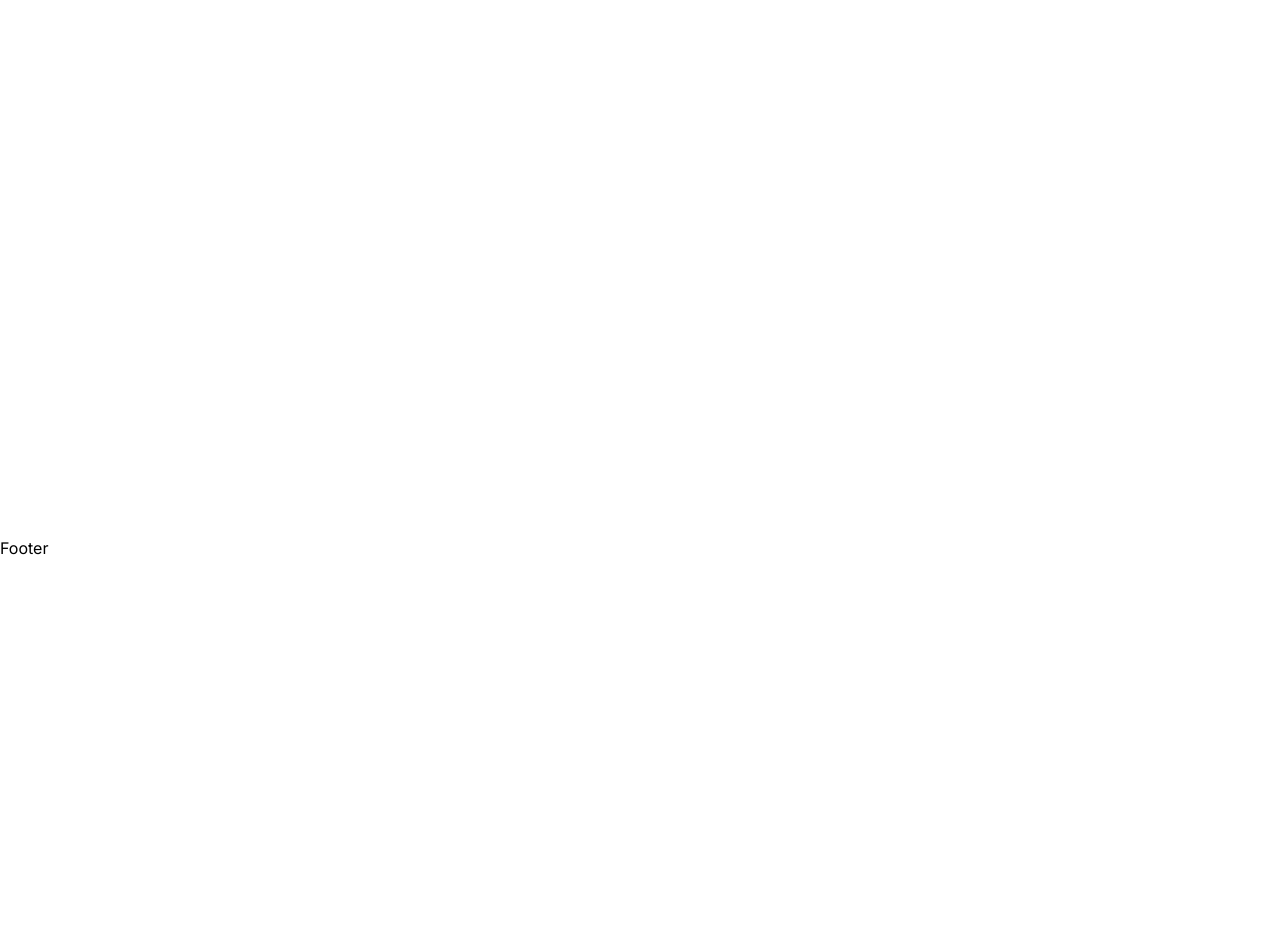
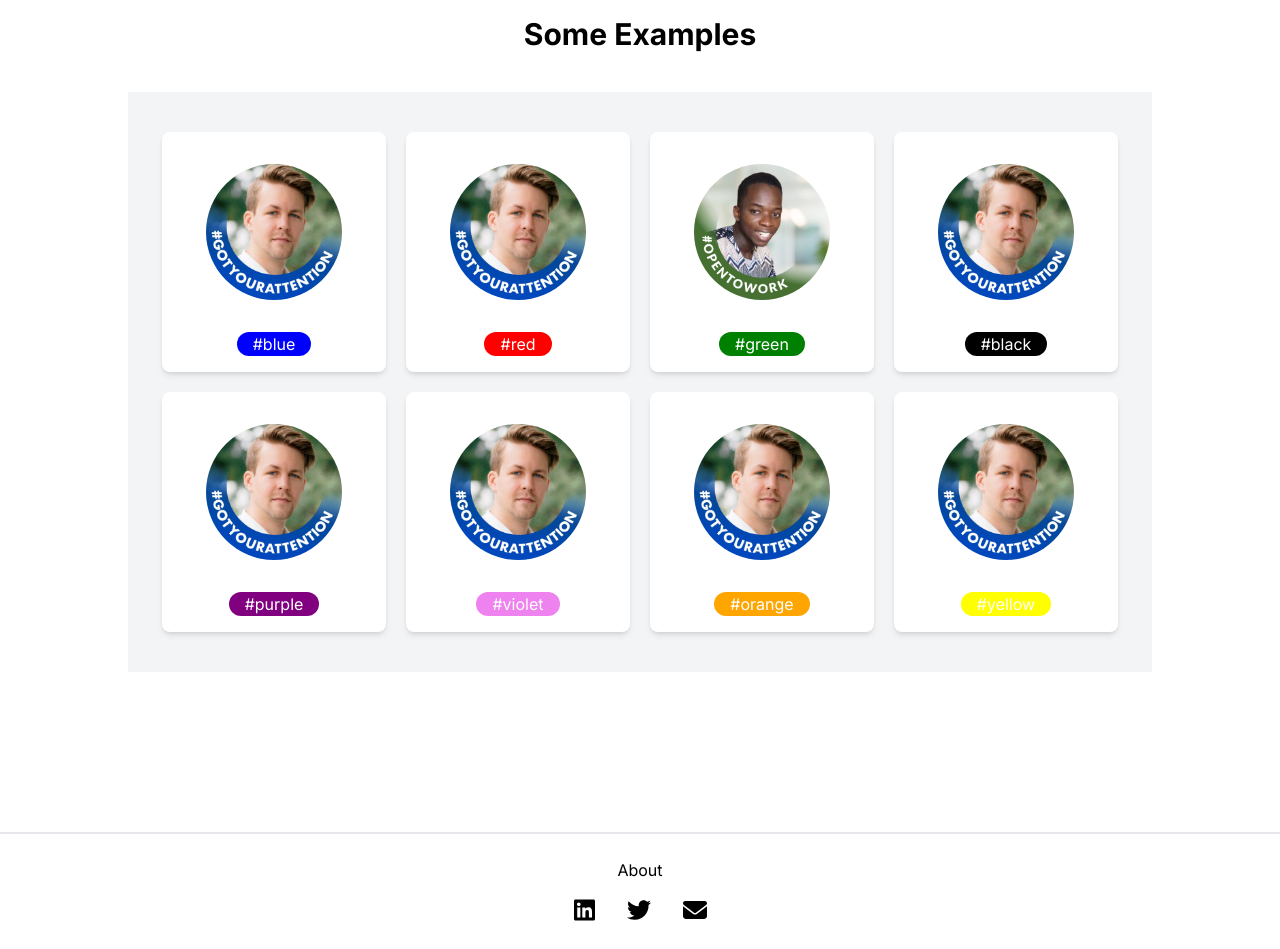
Before and after one commit to Biyinzika-Joshua-J/custom-linkedin-badge-maker, a Next.js app: page / in a window 1280 px wide. Shown: the part 240-1189 px from the top of the page. Before the commit the page ends 800 px from the top, so only its background shows below. Built offline with nearby package versions, Linux system fonts and the light colour scheme.

Commit message:
finished home page examples section

```diff
--- /dev/null
+++ b/app/(root)/about/page.tsx
@@ -0,0 +1,11 @@
+import React from 'react'
+
+const About = () => {
+  return (
+    <main className="flex-1">
+        About
+    </main>
+  )
+}
+
+export default About
--- a/app/(root)/page.tsx
+++ b/app/(root)/page.tsx
@@ -1,9 +1,37 @@
 import Image from 'next/image'
+import MainCard from '@/components/cards/MainCard'
+import { ExamplesOfCustomBadges } from '@/constants/constants'
+import { Item } from '@radix-ui/react-dropdown-menu'
 
 export default function Home() {
   return (
     <main className="flex-1">
+       <div className="mx-auto lg:w-[80%] my-20">
+       <div className="">
+          Upload area
+        </div>
 
+        {/*TODO: When a user is logined - show there previous profile pics instead*/}
+        <div className="py-20">
+          <h2 className="text-center text-3xl font-bold">
+            Some Examples
+          </h2>
+          <div className="mt-10 py-10 flex justify-center bg-gray-100">
+          <div className=" grid md:grid-cols-3 lg:grid-cols-4 sm:grid-cols-2 grid-cols-1 gap-5">
+            {
+              ExamplesOfCustomBadges.map((item, idx) => (
+                <MainCard
+                  imageUrl={item.image}
+                  badgeColor={item.badgeColor}
+                  badgeLabel={item.badgeLabel}
+                  key={idx}
+                />
+              ))
+            }
+          </div>
+          </div>
+        </div>
+       </div>
     </main>
   )
 }
--- /dev/null
+++ b/components/cards/MainCard.tsx
@@ -0,0 +1,34 @@
+import React from "react";
+import Image from "next/image";
+
+interface Props {
+    imageUrl : string;
+    badgeLabel : string;
+    badgeColor : string;
+}
+
+const MainCard = ({imageUrl, badgeLabel, badgeColor}:Props) => {
+  return (
+    <div className="w-56">
+      <div className="bg-white shadow-md rounded-lg max-w-sm dark:bg-gray-800 dark:border-gray-700">
+        <div className="flex items-center justify-center">
+          <Image
+            className="p-8 rounded-full"
+            src={imageUrl}
+            alt="custom badge photos example"
+            width={200}
+            height={200}
+          />
+        </div>
+       <div className="flex items-center justify-center pb-4">
+            <span style={{backgroundColor:badgeColor}} className={` text-white px-4 rounded-xl`}>
+                #{badgeLabel}
+            </span>
+       </div>
+      </div>
+
+    </div>
+  );
+};
+
+export default MainCard;
--- a/components/shared/Footer/Footer.tsx
+++ b/components/shared/Footer/Footer.tsx
@@ -1,9 +1,32 @@
-import React from 'react'
+import React from "react";
+import Link from "next/link";
+import { FontAwesomeIcon } from "@fortawesome/react-fontawesome";
+import { FooterSocialLinks } from "@/constants/constants";
 
 const Footer = () => {
   return (
-    <div>Footer</div>
-  )
-}
+    <footer className="py-6 border-t-2 border-gray-200">
+      <div className="flex items-center justify-center flex-col">
+        <div className="pb-4  text-center">
+          <Link
+            className="hover:font-bold cursor-pointer "
+            href={"/about"}
+          >
+            About
+          </Link>
+        </div>
+        <div className="">
+            {
+                FooterSocialLinks.map((item, idx) => (
+                    <Link target="_blank" className="mx-4" href={item.url} key={idx}>
+                        <FontAwesomeIcon icon={item.icon} className="text-2xl"/>
+                    </Link>
+                ))
+            }
+        </div>
+      </div>
+    </footer>
+  );
+};
 
-export default Footer
+export default Footer;
--- a/components/shared/Navbar/Navbar.tsx
+++ b/components/shared/Navbar/Navbar.tsx
@@ -8,12 +8,14 @@ const Navbar = () => {
     <nav className="py-4 shadow-md">
         <div className="mx-auto w-[90%] flex items-center justify-between">
             <div className="">
+                <Link href={'/'}>
                 <span className="text-4xl font-bold">
                    BadgeForge<span className="font-bold">.</span>
                 </span>
+                </Link>
             </div>
             <div className="flex items-center">
-                <Link className="mr-20" href={'/about'}>
+                <Link className="mr-20 hover:font-bold cursor-pointer" href={'/about'}>
                     About
                 </Link>
                 <div className="">
--- a/components/shared/Theme/Theme.tsx
+++ b/components/shared/Theme/Theme.tsx
@@ -15,7 +15,7 @@ import {
 } from "@/components/ui/dropdown-menu";
 import { FontAwesomeIcon } from "@fortawesome/react-fontawesome";
 import { faSun, faMoon } from "@fortawesome/free-solid-svg-icons";
-import { ThemeMenuItems } from "@/constants/NavbarItems";
+import { ThemeMenuItems } from "@/constants/constants";
 import { useTheme } from "@/context/ThemeProvider";
 
 export function ThemeDropdownMenu() {
--- a/constants/NavbarItems.ts
+++ /dev/null
@@ -1,19 +0,0 @@
-import { faSun, faMoon, faLaptop } from "@fortawesome/free-solid-svg-icons";
-
-export const ThemeMenuItems = [
-  {
-    icon: faSun,
-    text: "Light Mode",
-    theme: "light",
-  },
-  {
-    icon: faMoon,
-    text: "Dark Mode",
-    theme: "dark",
-  },
-  {
-    icon: faLaptop,
-    text: "System Mode",
-    theme: "",
-  }
-];
--- /dev/null
+++ b/constants/constants.ts
@@ -0,0 +1,80 @@
+import { faSun, faMoon, faLaptop } from "@fortawesome/free-solid-svg-icons";
+import { faEnvelope } from "@fortawesome/free-solid-svg-icons";
+import { faLinkedin, faTwitter } from "@fortawesome/free-brands-svg-icons";
+
+export const ThemeMenuItems = [
+  {
+    icon: faSun,
+    text: "Light Mode",
+    theme: "light",
+  },
+  {
+    icon: faMoon,
+    text: "Dark Mode",
+    theme: "dark",
+  },
+  {
+    icon: faLaptop,
+    text: "System Mode",
+    theme: "",
+  }
+];
+
+
+export const FooterSocialLinks = [
+  {
+    url:"https:linkedin.com",
+    icon:faLinkedin,
+  },
+  {
+    url:"https:twitter.com",
+    icon:faTwitter,
+  },
+  {
+    url:"mailto:joshuabiyinzika22@gmail.com",
+    icon:faEnvelope,
+  },
+]
+
+export const ExamplesOfCustomBadges = [
+  {
+    image : '/assets/images/example.jpg',
+    badgeLabel : "blue",
+    badgeColor : "blue",
+  },
+  {
+    image : '/assets/images/example.jpg',
+    badgeLabel : "red",
+    badgeColor : "red",
+  },
+  {
+    image : '/assets/images/example-2.jpg',
+    badgeLabel : "green",
+    badgeColor : "green",
+  },
+  {
+    image : '/assets/images/example.jpg',
+    badgeLabel : "black",
+    badgeColor : "black",
+  },
+  {
+    image : '/assets/images/example.jpg',
+    badgeLabel : "purple",
+    badgeColor : "purple",
+  },
+  {
+    image : '/assets/images/example.jpg',
+    badgeLabel : "violet",
+    badgeColor : "violet",
+  },
+  {
+    image : '/assets/images/example.jpg',
+    badgeLabel : "orange",
+    badgeColor : "orange",
+  },
+  {
+    image : '/assets/images/example.jpg',
+    badgeLabel : "yellow",
+    badgeColor : "yellow",
+  },
+]
```
Also changed, not shown: public/assets/images/example-2.jpg (added), public/assets/images/example.jpg (added).
